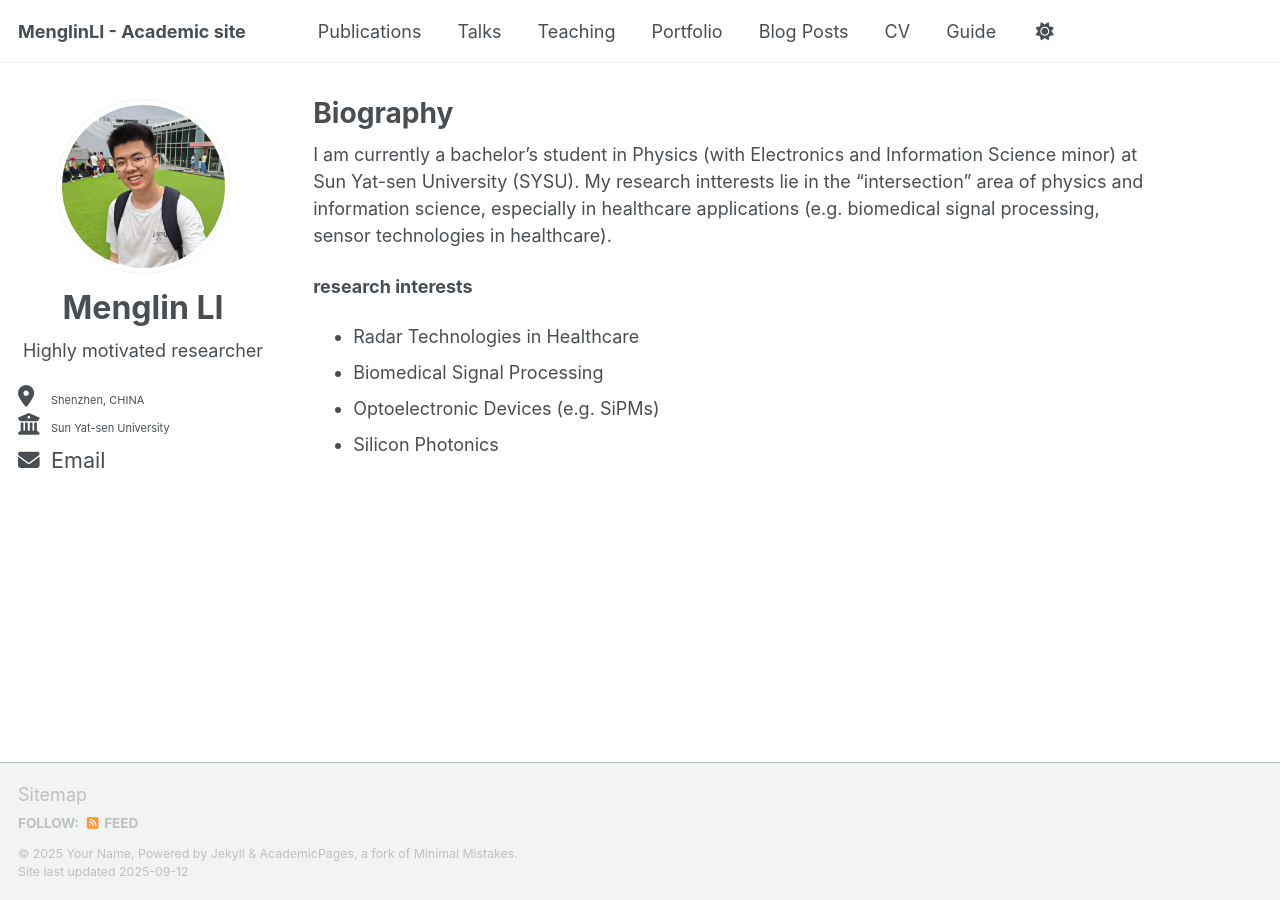
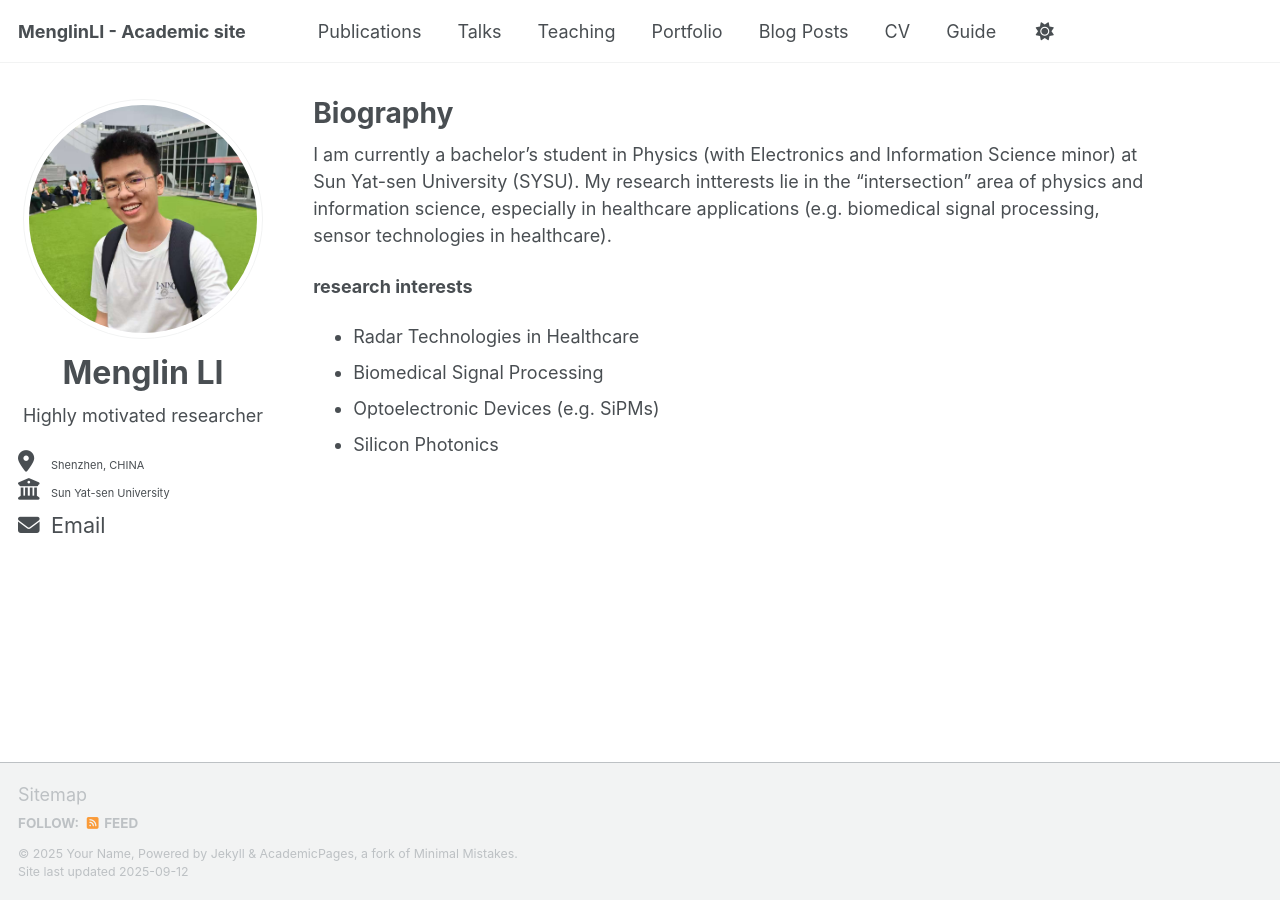
Before and after one commit to li-menglin/li-menglin.github.io, a Jekyll site: the page built from _pages/about.md, in a window 1280 px wide. Built offline with Jekyll 4.4.1, drawn with Linux system fonts in a browser that asks for light colours; a script that is not in the unit is left out.

Commit message:
Update custom.css

```diff
--- a/assets/css/custom.css
+++ b/assets/css/custom.css
@@ -26,6 +26,7 @@
 img.author__avatar {
   width: 240px !important;   /* 想要的尺寸 */
   height: auto !important;   /* 保持比例 */
+  max-width: none !important;
   border-radius: 50%;        /* 圆形头像（可选） */
   display: block;            /* 让 margin 居中生效 */
   margin: 0 auto 15px auto;  /* 居中 + 底部间距 */
```
